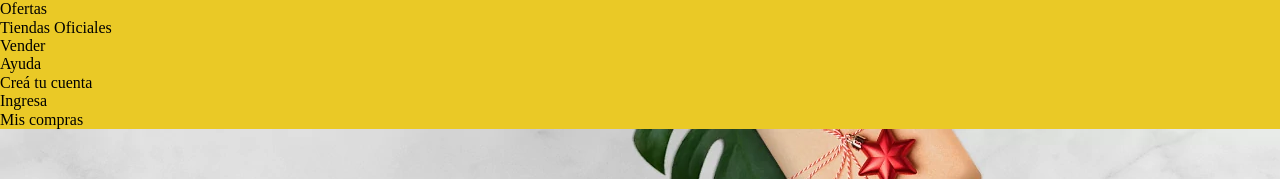
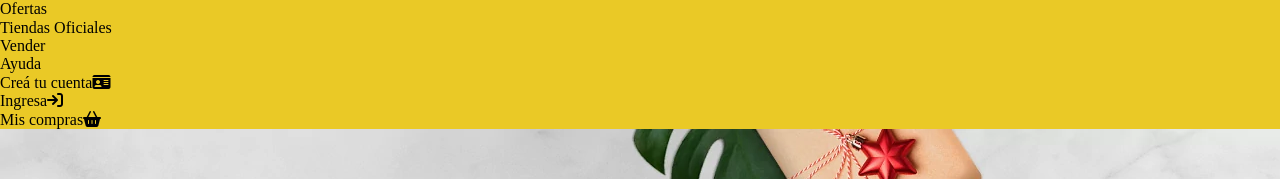
Before and after one commit to SebastianCarballo/Mercado-liebre, a website: page views/home.html in a window 1280 px wide. Shown: the part 250-429 px from the top of the page. Drawn offline with Linux system fonts and the light colour scheme.

Commit message:
Agrego los iconos de crea tu ceunta, ingresa y mis compras

```diff
--- a/views/home.html
+++ b/views/home.html
@@ -35,9 +35,9 @@
             <li><a href="">Ayuda</a></li>
         </ul>
         <ul>
-            <li><a href="">Creá tu cuenta</a></li>
-            <li><a href="">Ingresa</a></li>
-            <li><a href="">Mis compras</a></li>
+            <li><a href="">Creá tu cuenta</a><i class="fas fa-id-card"></i></li>
+            <li><a href="">Ingresa</a><i class="fas fa-sign-in"></i></li>
+            <li><a href="">Mis compras</a><i class="fas fa-shopping-basket"></i></li>
         </ul>
     </nav>
     <img src="/images/img-home-banner.jpg" alt="">
```
